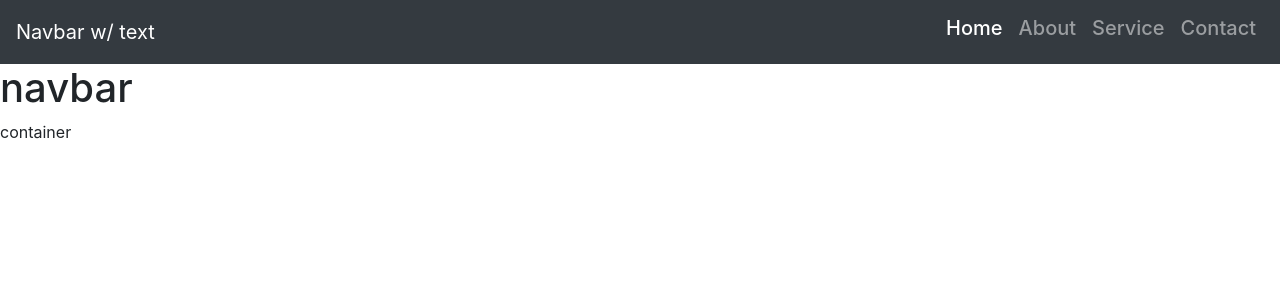
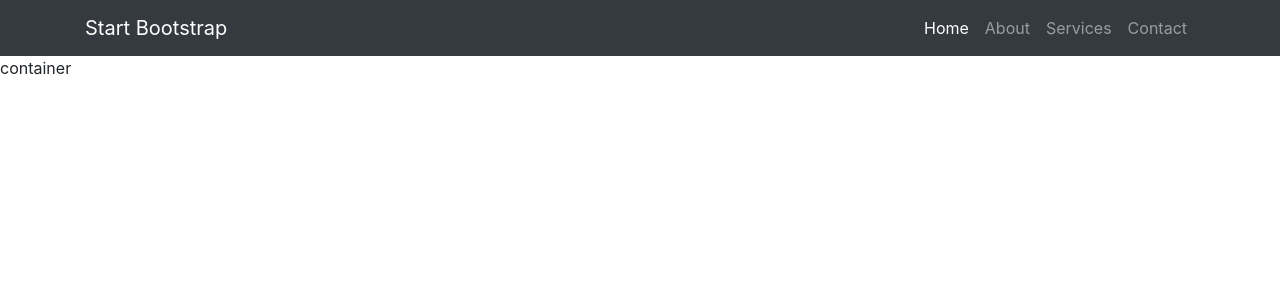
Before and after one commit to thomassr30/landing-page, a React (Create React App) app: page / in a window 1280 px wide. Shown: the top 300 px of the page. Built offline with nearby package versions, Linux system fonts and the light colour scheme.

Commit message:
cambios Navbar

```diff
--- a/src/Componentes/Navbar.js
+++ b/src/Componentes/Navbar.js
@@ -1,31 +1,44 @@
 import React from "react";
 
-const Navbar = () =>{
+const Navbar = () => {
+    const hidden = () => {
+        const menu = document.querySelector("#navbarResponsive")
+        menu.classList.toggle("none")
+    }
     return (
-        <nav class="navbar navbar-dark navbar-expand-lg bg-dark">
-
-  <a class="navbar-brand" href="#">Navbar w/ text</a>
-  <button class="navbar-toggler  " type="button" data-toggle="collapse" data-target="#navbarText" aria-controls="navbarText" aria-expanded="false" aria-label="Toggle navigation">
+    <nav class="navbar navbar-expand-lg navbar-dark bg-dark fixed-top">
+    <div class="container">
+      <a class="navbar-brand" href="#">Start Bootstrap</a>
+      <button class="navbar-toggler"
+        type="button" data-toggle="collapse"
+       data-target="#navbarResponsive"
+       aria-controls="navbarResponsive"
+       aria-expanded="false"
+       onClick = {hidden}
+       aria-label="Toggle navigation">
         <span class="navbar-toggler-icon"></span>
       </button>
-  <div class="collapse navbar-collapse " id="navbarText">
+      <div class="collapse navbar-collapse" id="navbarResponsive">
         <ul class="navbar-nav ml-auto">
-
           <li class="nav-item active">
-        <h5 class="nav-link" href="#">Home <span class="sr-only">(current)</span></h5>
+            <a class="nav-link" href="#">Home
+              <span class="sr-only">(current)</span>
+            </a>
           </li>
           <li class="nav-item">
-        <h5 class="nav-link" href="#">About</h5>
+            <a class="nav-link" href="#">About</a>
           </li>
           <li class="nav-item">
-        <h5 class="nav-link" href="#">Service</h5>
+            <a class="nav-link" href="#">Services</a>
           </li>
           <li class="nav-item">
-        <h5 class="nav-link" href="#">Contact</h5>
+            <a class="nav-link" href="#">Contact</a>
           </li>
         </ul>
       </div>
+    </div>
   </nav>
+
 
 
 
--- a/src/index.css
+++ b/src/index.css
@@ -1,13 +1,3 @@
-body {
-  margin: 0;
-  font-family: -apple-system, BlinkMacSystemFont, 'Segoe UI', 'Roboto', 'Oxygen',
-    'Ubuntu', 'Cantarell', 'Fira Sans', 'Droid Sans', 'Helvetica Neue',
-    sans-serif;
-  -webkit-font-smoothing: antialiased;
-  -moz-osx-font-smoothing: grayscale;
-}
-
-code {
-  font-family: source-code-pro, Menlo, Monaco, Consolas, 'Courier New',
-    monospace;
-}
+.none{
+    display:block;
+ }
--- a/src/index.js
+++ b/src/index.js
@@ -1,6 +1,10 @@
 import React from 'react';
 import ReactDOM from 'react-dom';
-import 'bootstrap/dist/css/bootstrap.min.css'
+import 'bootstrap/dist/css/bootstrap.min.css';
+import './index.css';
+import "jquery";
+import "popper.js";
+import "bootstrap";
 
 
 import App from './App';
```
Also changed, not shown: 1 other file (tests, documents, lock files or other folders). Lines whose indentation alone changed are shown as unchanged.
